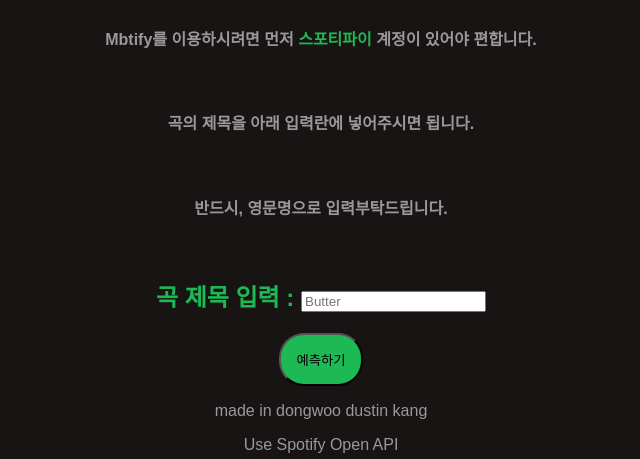
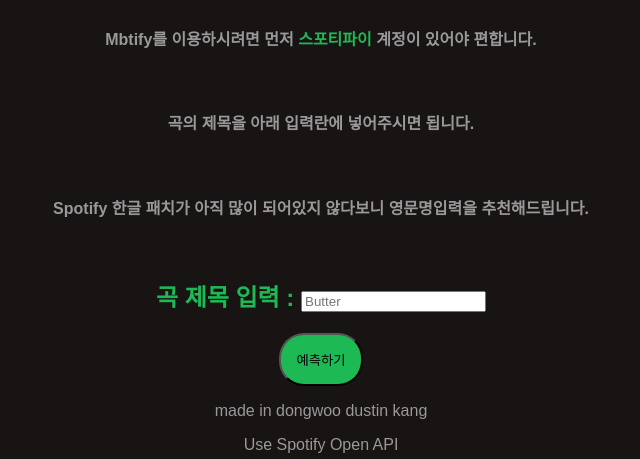
Before and after one commit to dustin-kang/db-music-mbti-classification, a Flask app: page / in a window 1280 px wide. Shown: the part 197-656 px from the top of the page, without its empty margins (319-959 px from the left). Run offline with Flask 2, Linux system fonts and the light colour scheme; parts of the project's set-up code (start-up, migrations or seed data) failed here and were passed over.

Commit message:
custom Upload7

```diff
--- a/templates/send.html
+++ b/templates/send.html
@@ -12,7 +12,7 @@
         <h4 style="font-family:sans-serif; color: #999999;">Mbtify를 이용하시려면 먼저  <a href='https://www.spotify.com/', style="text-decoration-line: none; color: #1DB954;">스포티파이</a> 계정이 있어야 편합니다.</h4><br>
         <!-- <img src='https://raw.githubusercontent.com/dustin-kang/Proj3_MusicMBTIClassfication/custom/templates/home_2.png' alt="방법"> -->
         <h4 style="font-family:sans-serif; color: #999999;">곡의 제목을 아래 입력란에 넣어주시면 됩니다.</h4><br>
-        <h4 style="font-family:sans-serif; color: #999999;">반드시, 영문명으로 입력부탁드립니다. </h4><br>
+        <h4 style="font-family:sans-serif; color: #999999;">Spotify 한글 패치가 아직 많이 되어있지 않다보니 영문명입력을 추천해드립니다.  </h4><br>
 
         <form method="POST", action="{{url_for('recv')}}">
             <h2 style="font-family:sans-serif; color: #1DB954;"> 곡 제목 입력 :  <input type="text", name='inpute_code', placeholder="Butter" width="600px" ></h2>
```
